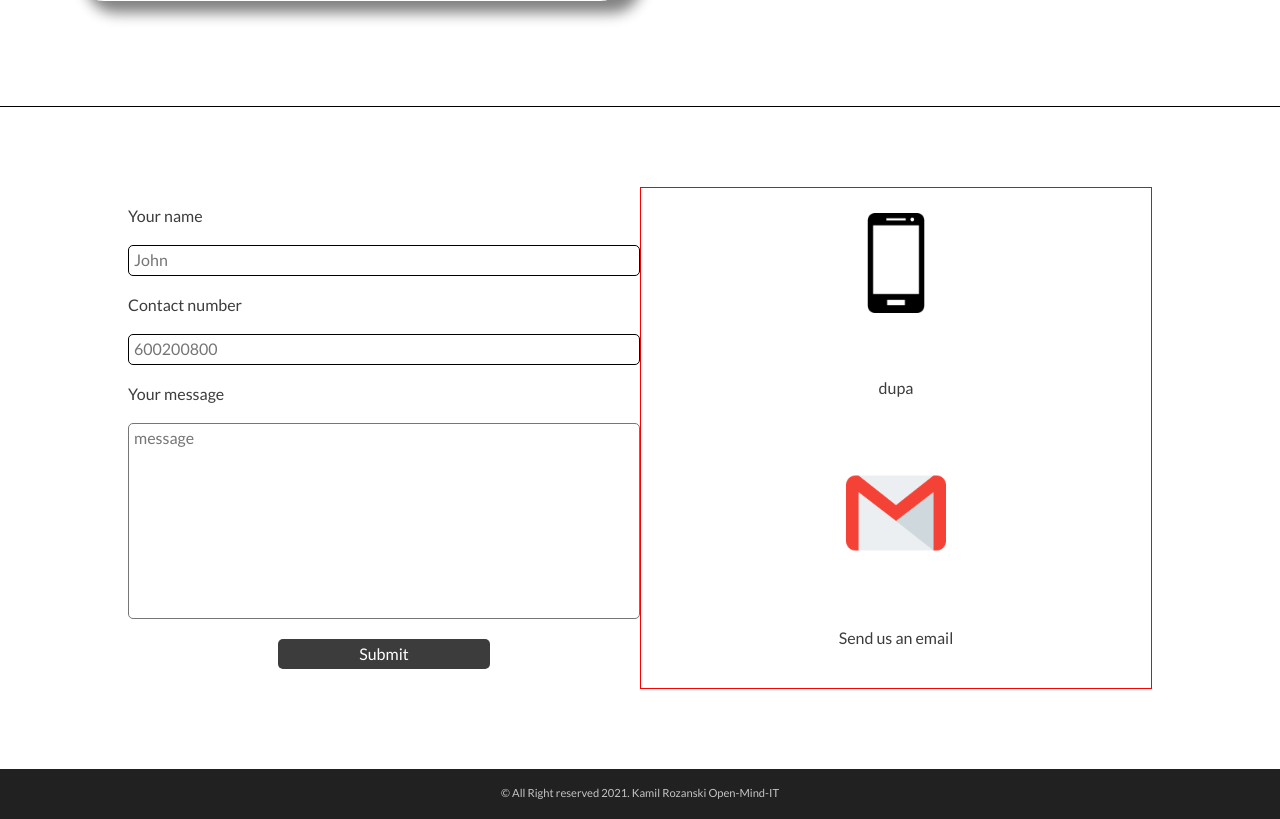
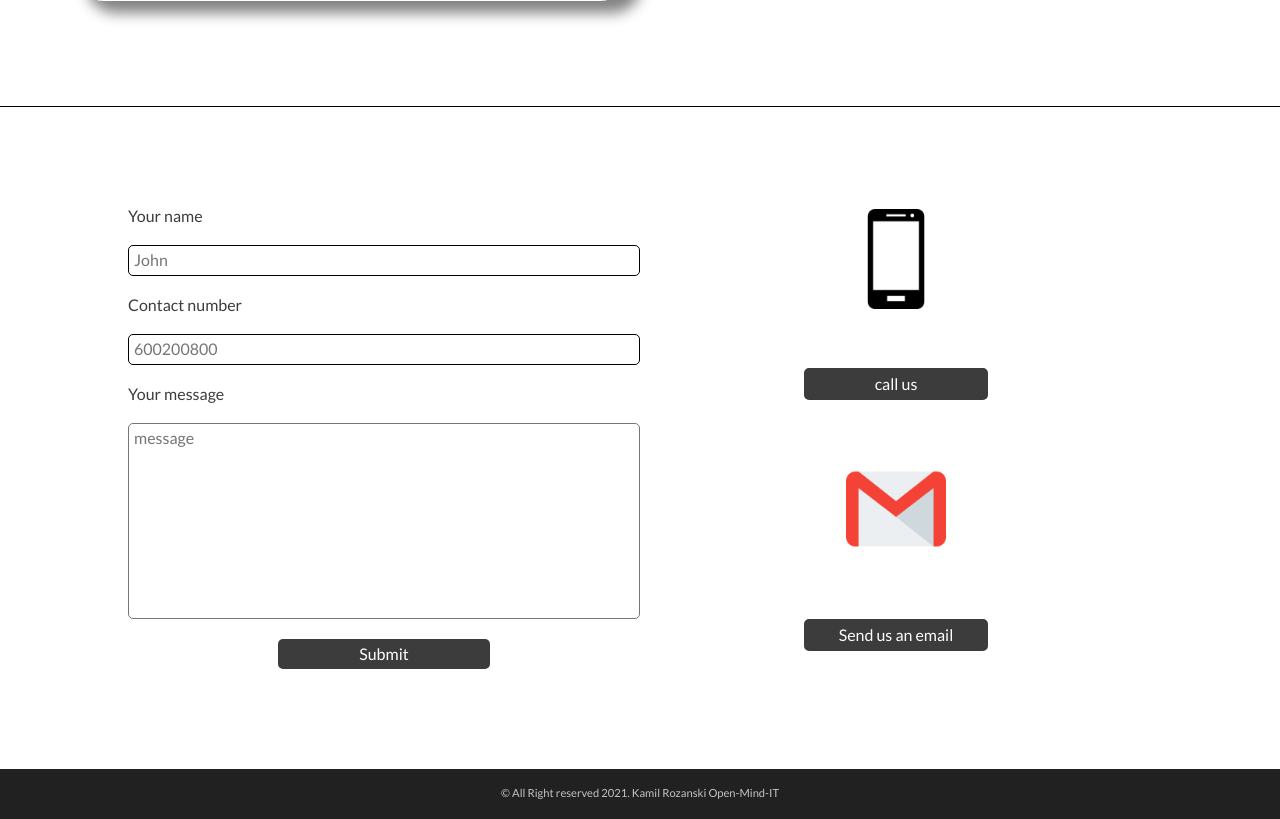
Before and after one commit to KamilRozanski/open-mind-it, a PHP site: page / in a window 1280 px wide. Shown: the part 4881-5700 px from the top of the page. Run offline with PHP 8.4, Linux system fonts and the light colour scheme.

Commit message:
contact buttons add to JS files

```diff
--- a/index.html
+++ b/index.html
@@ -349,7 +349,7 @@
                     <img class="contact__phone__img" src="../open-mind-it/assets/smartphone.png" alt="phone image">
                     <p class="contact__phone__despription">call us</p>
                     <img class="contact__mail__img" src="../open-mind-it/assets/gmail.png" alt="mail image">
-                    <p class="contact__phone__despription">Send us an email</p>
+                    <p class="contact__mail__despription">Send us an email</p>
                 </div>
             </div>
 
--- a/main.css
+++ b/main.css
@@ -303,14 +303,36 @@ body {
 	flex-direction: column;
 	align-items: center;
 	justify-content: space-around;
-	border: 1px solid red;
 }
 .contact__phone__img,
 .contact__mail__img {
 	max-width: 100px;
 	max-height: 100px;
 	cursor: pointer;
+	transition: .1s ease-in-out;
 }
+.contact__phone__img:hover,
+.contact__mail__img:hover {
+	transform: scale(1.1);
+}
+
+.contact__mail__despription,
+.contact__phone__despription {
+	width: 150px;
+	padding: 5px 15px;
+	border: 2px solid #3c3c3c;
+	border-radius: 5px;
+	color: #fff;
+	background-color: #3c3c3c;
+	transition: .2s ease-in-out;
+	text-align: center;
+}
+
+.contact__despription__active--js {
+	background-color: transparent;
+	color: #3c3c3c;
+}
+
 .contact__form {
 	display: flex;
 	flex-direction: column;
--- a/main.js
+++ b/main.js
@@ -23,10 +23,29 @@ window.addEventListener("scroll", fixedMenu)
 
 const mobilePhoneIcon = document.querySelector(".contact__phone__img")
 const mobileNumber = document.querySelector(".contact__phone__despription")
-const mobileMailIcon = document.querySelector(".contact__mail__img")
+const mailIcon = document.querySelector(".contact__mail__img")
+const mailAddress = document.querySelector(".contact__mail__despription")
+
 
 function showHideElement(el) {
-    el.innerHTML = "dupa"
+
+    el.classList.toggle("contact__despription__active--js")
+    if (mobileNumber.classList.contains("contact__despription__active--js")) {
+        el.innerHTML = "07482200820"
+        console.log("elo")
+    } else {
+        el.innerHTML = "Call us"
+    }
+    // if (mailAddress.classList.contains("contact__despription__active--js")) {
+    //     el.innerHTML = "info@open-mind-it"
+    // } else {
+    //     el.innerHTML = "Send to us an email"
+    // }
 }
 
-mobilePhoneIcon.addEventListener("click", showHideElement(mobileNumber))
+mobilePhoneIcon.addEventListener("click", function () {
+    showHideElement(mobileNumber)
+})
+mailIcon.addEventListener("click", function () {
+    showHideElement(mailAddress)
+})
```
